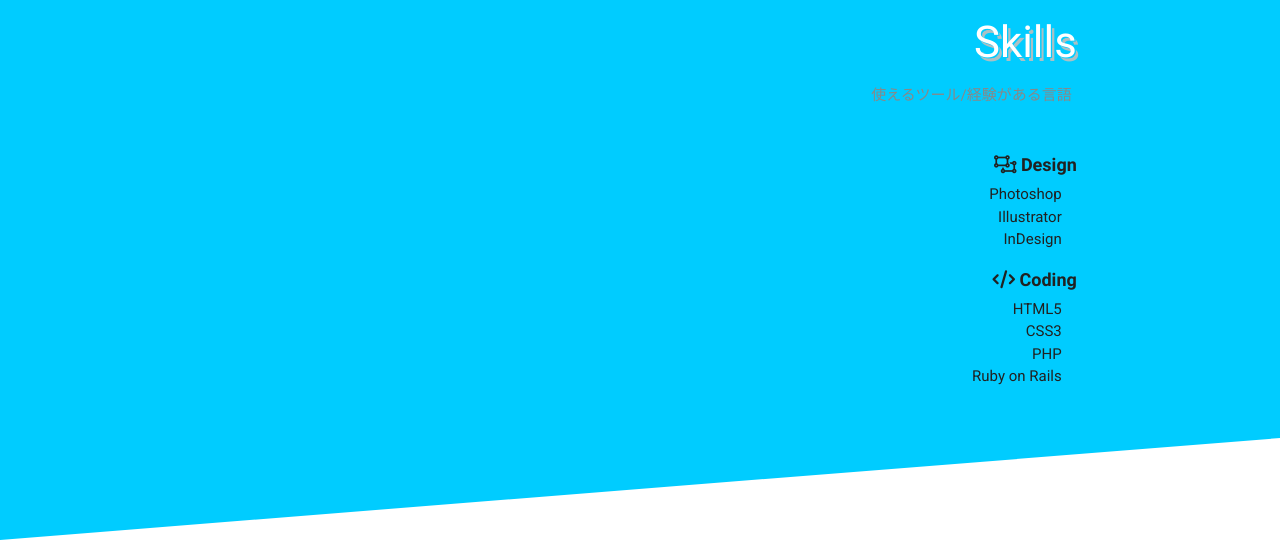
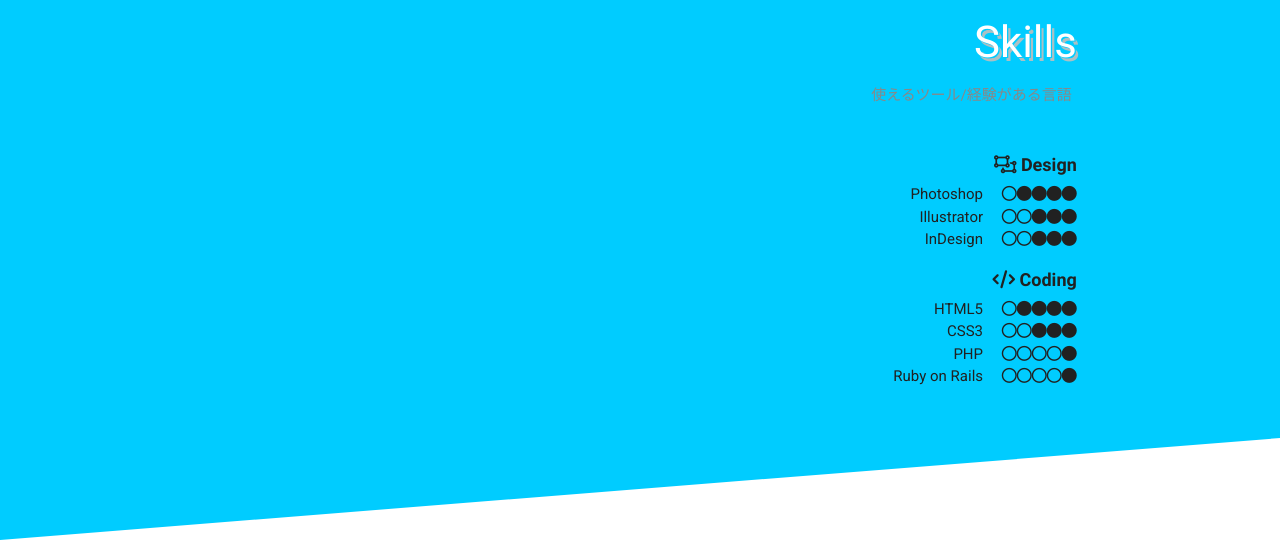
Before and after one commit to kamirat/Portfolio, a PHP site: page / in a window 1280 px wide. Shown: the part 993-1534 px from the top of the page. Run offline with PHP 8.4, Linux system fonts and the light colour scheme; some libraries are stand-ins or nearby versions; some web fonts are replaced.

Commit message:
update skill section

```diff
--- a/index.php
+++ b/index.php
@@ -158,16 +158,30 @@
                 <ul class="skilltool">
                   <li><i class="fa fa-object-ungroup" aria-hidden="true"></i>
  Design</li>
-                  <li><span>Photoshop</span></li>
-                  <li><span>Illustrator</span></li>
-                  <li><span>InDesign</span></li>
+                  <li><span>Photoshop</span>
+                    <i class="fa fa-circle-o" aria-hidden="true"></i><i class="fa fa-circle" aria-hidden="true"></i><i class="fa fa-circle" aria-hidden="true"></i><i class="fa fa-circle" aria-hidden="true"></i><i class="fa fa-circle" aria-hidden="true"></i>
+                  </li>
+                  <li><span>Illustrator</span>
+                    <i class="fa fa-circle-o" aria-hidden="true"></i><i class="fa fa-circle-o" aria-hidden="true"></i><i class="fa fa-circle" aria-hidden="true"></i><i class="fa fa-circle" aria-hidden="true"></i><i class="fa fa-circle" aria-hidden="true"></i>
+                  </li>
+                  <li><span>InDesign</span>
+                    <i class="fa fa-circle-o" aria-hidden="true"></i><i class="fa fa-circle-o" aria-hidden="true"></i><i class="fa fa-circle" aria-hidden="true"></i><i class="fa fa-circle" aria-hidden="true"></i><i class="fa fa-circle" aria-hidden="true"></i>
+                  </li>
                 </ul>
                 <ul class="skilltool">
                   <li><i class="fa fa-code" aria-hidden="true"></i> Coding</li>
-                  <li><span>HTML5</span></li>
-                  <li><span>CSS3</span></li>
-                  <li><span>PHP</span></li>
-                  <li><span>Ruby on Rails</span></li>
+                  <li><span>HTML5</span>
+                    <i class="fa fa-circle-o" aria-hidden="true"></i><i class="fa fa-circle" aria-hidden="true"></i><i class="fa fa-circle" aria-hidden="true"></i><i class="fa fa-circle" aria-hidden="true"></i><i class="fa fa-circle" aria-hidden="true"></i>
+                  </li>
+                  <li><span>CSS3</span>
+                    <i class="fa fa-circle-o" aria-hidden="true"></i><i class="fa fa-circle-o" aria-hidden="true"></i><i class="fa fa-circle" aria-hidden="true"></i><i class="fa fa-circle" aria-hidden="true"></i><i class="fa fa-circle" aria-hidden="true"></i>
+                  </li>
+                  <li><span>PHP</span>
+                    <i class="fa fa-circle-o" aria-hidden="true"></i><i class="fa fa-circle-o" aria-hidden="true"></i><i class="fa fa-circle-o" aria-hidden="true"></i><i class="fa fa-circle-o" aria-hidden="true"></i><i class="fa fa-circle" aria-hidden="true"></i>
+                  </li>
+                  <li><span>Ruby on Rails</span>
+                    <i class="fa fa-circle-o" aria-hidden="true"></i><i class="fa fa-circle-o" aria-hidden="true"></i><i class="fa fa-circle-o" aria-hidden="true"></i><i class="fa fa-circle-o" aria-hidden="true"></i><i class="fa fa-circle" aria-hidden="true"></i>
+                  </li>
                 </ul>
           </div>
 
```
